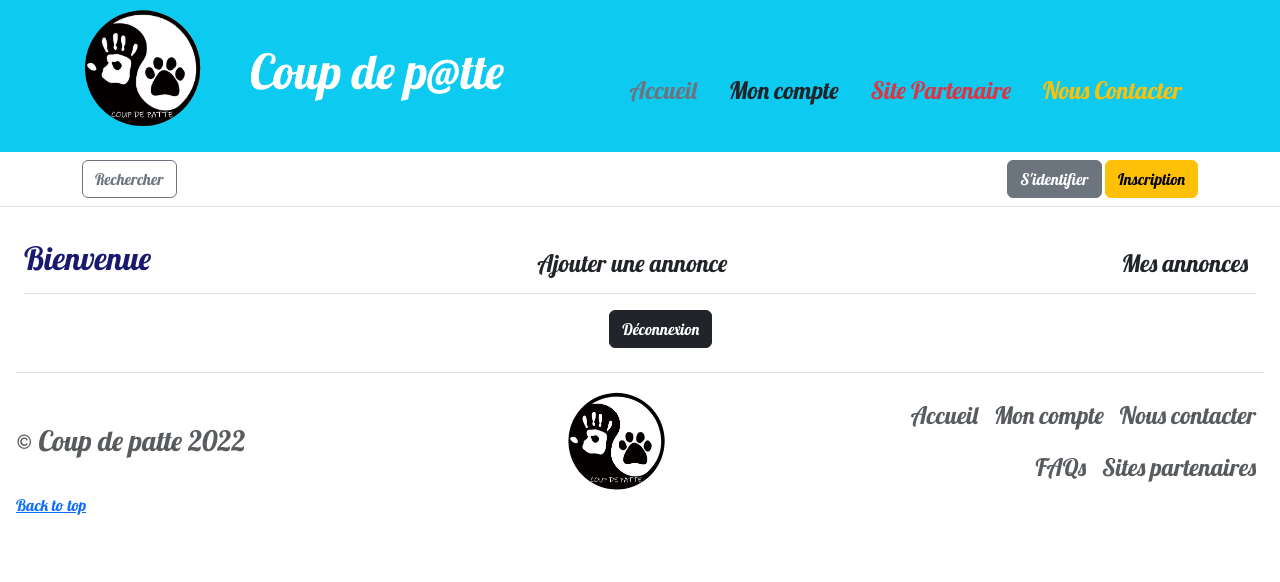
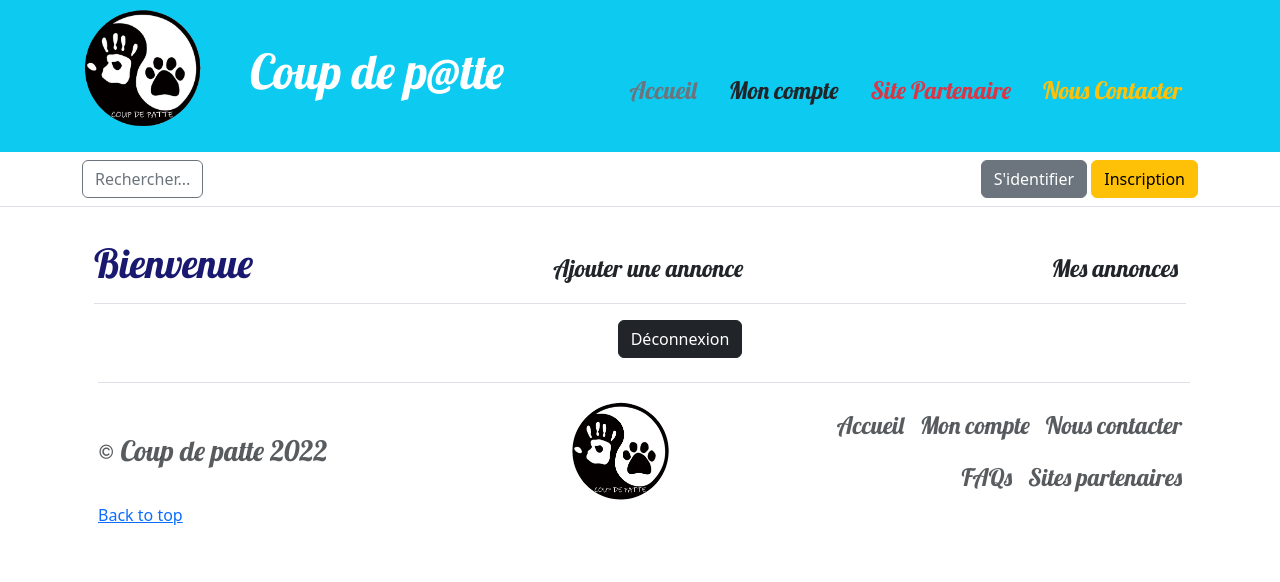
Before and after one commit to coupdepatte/coup_de_patte, a Symfony app: template templates/dashboard/index.html.twig in a window 1280 px wide. Shown: the top 582 px of the page. Run offline with Twig, Linux system fonts and the light colour scheme; the template is opened without the code that fills it, so the values that code supplies are empty; some libraries are stand-ins or nearby versions.

Commit message:
modif css globale

```diff
--- a/public/css/nav.css
+++ b/public/css/nav.css
@@ -1,13 +1,42 @@
 *{
 
 
-    font-family: 'Lobster', cursive;
+
 
 }
 .h1,h1{
 
+    font-family: 'Lobster', cursive;
 
     font-size: 3em;
+
+}
+.h2,h2{
+
+    font-family: 'Lobster', cursive;
+
+    font-size: 2.5em;
+
+}
+.h3,h3{
+
+    font-family: 'Lobster', cursive;
+
+    font-size: 2em;
+
+}
+.h4,h4{
+
+    font-family: 'Lobster', cursive;
+
+    font-size: 1.5em;
+
+}
+.h5,h5{
+
+    font-family: 'Lobster', cursive;
+
+    font-size: 1em;
 
 }
 
@@ -26,7 +55,7 @@
 
 }
 .nav-link{
-
+    font-family: 'Lobster', cursive;
   font-size: 1.5em;
   /* color:black !important; */
 
--- a/templates/commun/footer.html.twig
+++ b/templates/commun/footer.html.twig
@@ -1,6 +1,6 @@
 <div class="container">
 	<footer class="d-flex flex-wrap justify-content-between align-items-center py-3 my-4 border-top">
-		<p class="col-md-4 fs-3 mb-0 text-muted">&copy; Coup de patte 2022</p>
+		<h2 class="col-md-4 fs-3 mb-0 text-muted">&copy; Coup de patte 2022</h2>
 
 		<a href="/" class="col-md-4 d-flex align-items-center justify-content-center mb-3 mb-md-0 me-md-auto link-dark text-decoration-none">
 			<img src="{{asset('images/logo-cp.png')}}" alt="logo" height="100">
--- a/templates/commun/nav.html.twig
+++ b/templates/commun/nav.html.twig
@@ -60,7 +60,7 @@
 	<div class="px-3 py-2 border-bottom mb-3">
 		<div class="container d-flex flex-wrap justify-content-center">
 			<div class="col-12 col-lg-auto mb-2 mb-lg-0 me-lg-auto">
-				<a type="button" class="btn btn-outline-secondary" href="{{path('app_recherche')}}">Rechercher</a>
+				<a type="button" class="btn btn-outline-secondary" href="{{path('app_recherche')}}">Rechercher...</a>
 			</div>
 
 			<div class="text-end">
--- a/templates/dashboard/ajouter.html.twig
+++ b/templates/dashboard/ajouter.html.twig
@@ -73,9 +73,9 @@
 		}
 	</style>
 
+			{% include 'commun/nav.html.twig' %}
 	<div class="container-fluid">
 		<div class="row">
-			{% include 'commun/nav.html.twig' %}
 			<div class="container-fluid">
 				<div class="row">
 					<main class="col-md  px-md-4">
@@ -242,6 +242,7 @@
 
 
 	</div>
+	{% include 'commun/footer.html.twig' %}
 </div>{% endblock %}{% block javascripts %}
 
 <script src="https://ajax.googleapis.com/ajax/libs/jquery/2.1.1/jquery.min.js"></script>
--- a/templates/dashboard/index.html.twig
+++ b/templates/dashboard/index.html.twig
@@ -11,6 +11,11 @@
 
 
 	{% include 'commun/nav.html.twig' %}
+<div class="container">
+    <div class="row">
+        <div class="col-lg-2">
+
+</div>
 	{% if utilisateur and utilisateur.isVerified == false %}
 		<div class="alert alert-warning alert-dismissible" role="alert">
 			<button type="button" class="btn-close" data-bs-dismiss="alert" aria-label="Close"></button>
@@ -65,7 +70,7 @@
 						<div class="d-flex justify-content-between align-items-center">
 							<div class="btn-group">
 								<a href="annonce/{{animal[0].IdAnimal}}" type="button" class="btn btn-sm btn-outline-secondary">En savoir plus...</a>
-								<a href="dashboard/delete/{{animal[0].IdAnimal}}" type="button" class="btn btn-danger">Supprimer</a>
+								<a href="dashboard/delete/{{animal[0].IdAnimal}}" type="button" class="btn btn-warning">Supprimer</a>
 							</div>
 							<small class="text-muted">{{animal[0].prixAnimal}}
 								euros</small>
```
